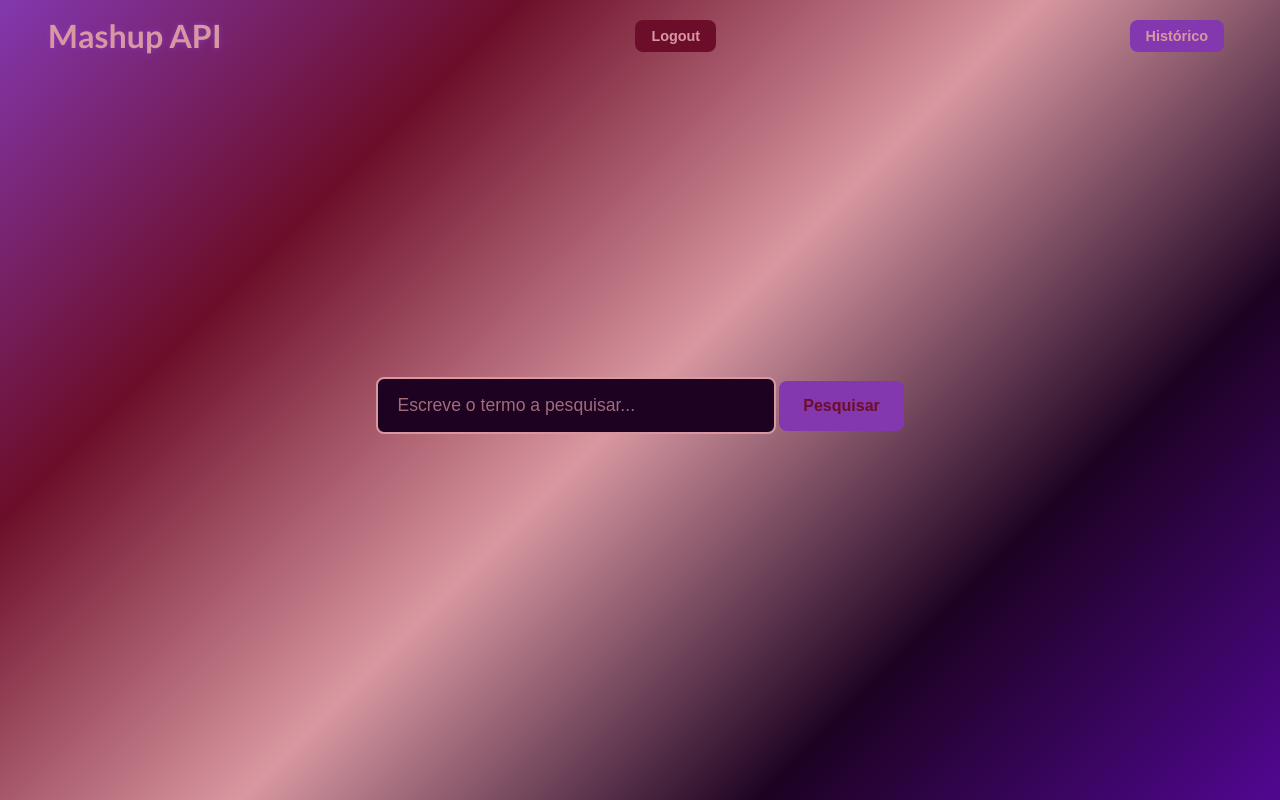
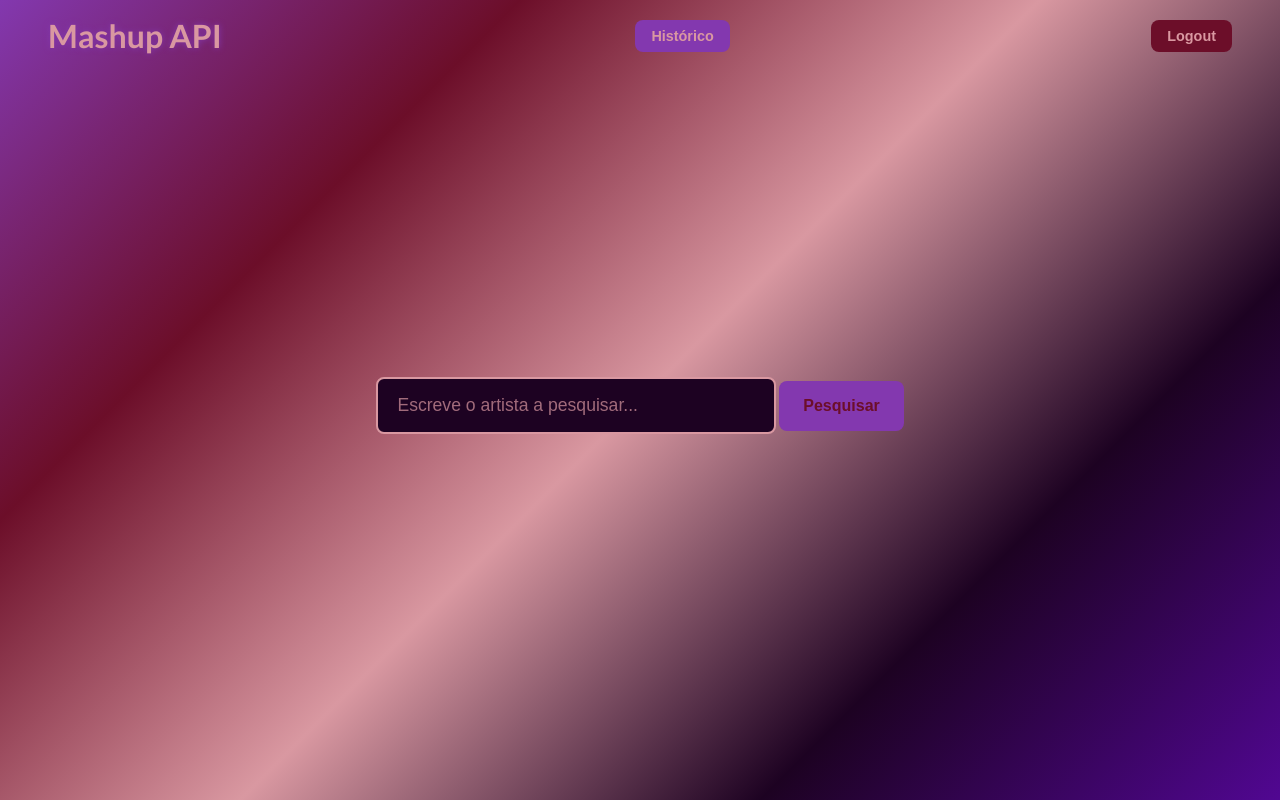
Before and after one commit to mcarmoleao/TWT2-api-mashup, a website: page frontend/index.html in a window 1280 px wide. Drawn offline with Linux system fonts and the light colour scheme.

Commit message:
coisinhas

```diff
--- a/frontend/index.html
+++ b/frontend/index.html
@@ -10,13 +10,13 @@
 <body>
   <header>
     <h1>Mashup API</h1>
+    <button id="btnHistorico">Histórico</button>
     <button id="btnLogout">Logout</button>
-    <button id="btnHistorico">Histórico</button>
   </header>
 
   <main>
     <div class="pesquisa-container">
-      <input id="inputTermo" type="text" placeholder="Escreve o termo a pesquisar..." autocomplete="off" />
+      <input id="inputTermo" type="text" placeholder="Escreve o artista a pesquisar..." autocomplete="off" />
       <button id="btnPesquisar">Pesquisar</button>
     </div>
 
```
